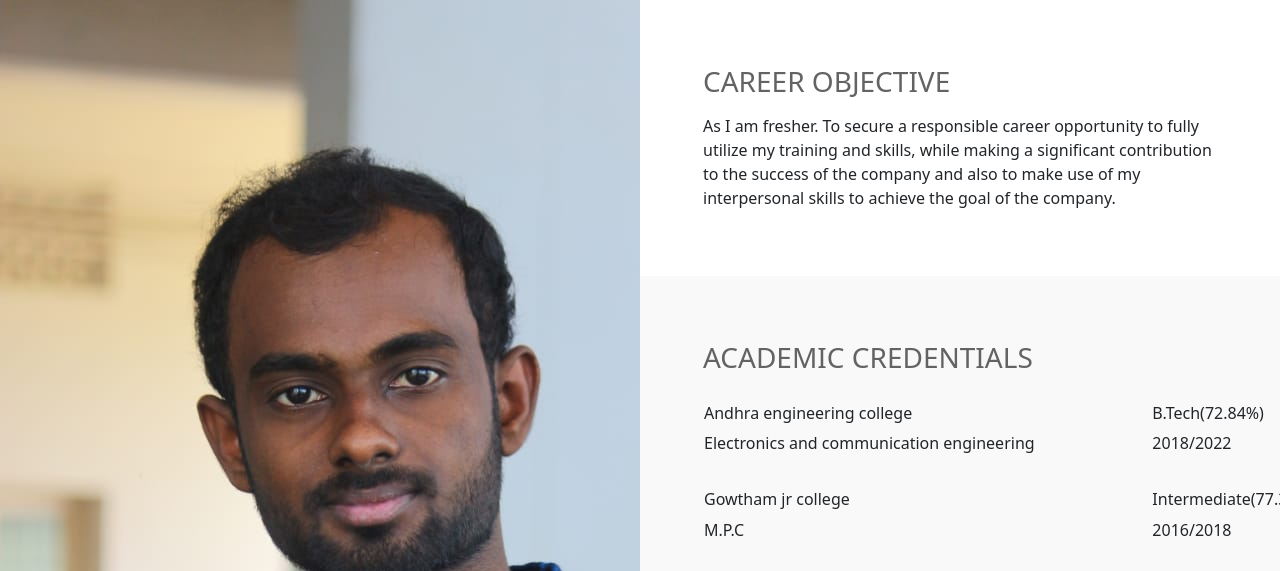
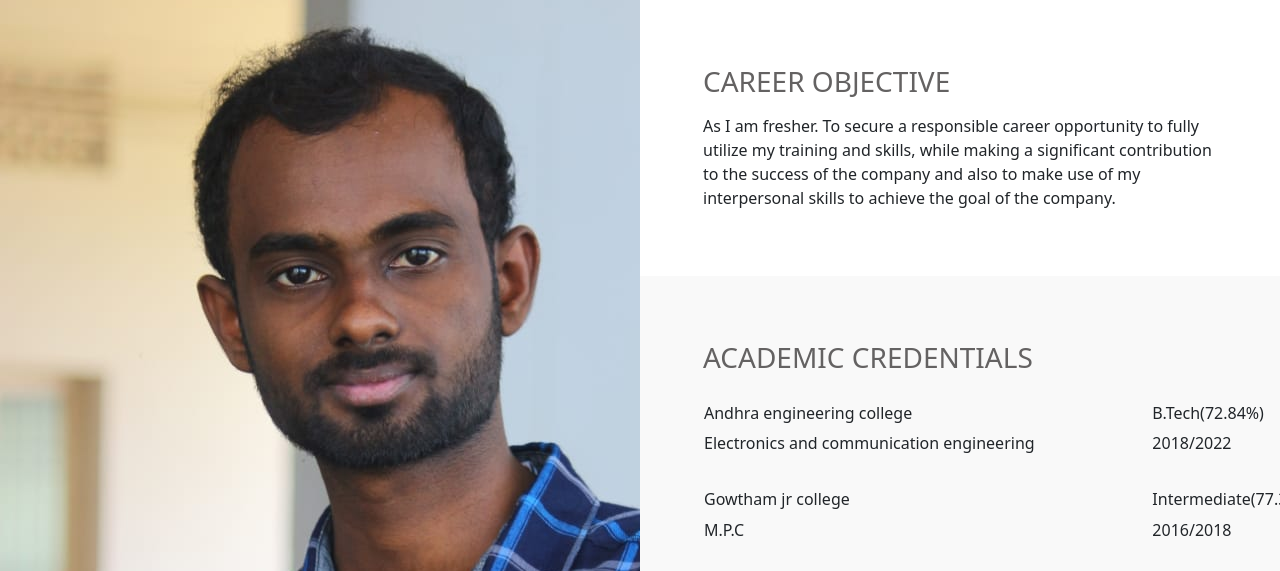
Before and after one commit to inthiyazshaikk/Inthiyaz-portfolio, a plain HTML site: page index.html in a window 1280 px wide. Shown: the top 571 px of the page. Drawn offline with nearby package versions, Linux system fonts and the light colour scheme; a script that the page names is missing; a web font is replaced by a local one.

Commit message:
Update style.css

```diff
--- a/style.css
+++ b/style.css
@@ -38,7 +38,7 @@ h1, h2, h3, h4, h5, h6{
 .header .profile-image {
     position: absolute;
     left: 0px;
-    top: 0;
+    top: -120px;
     bottom: 0px;
     width:100%;
     height:100vh;
```
